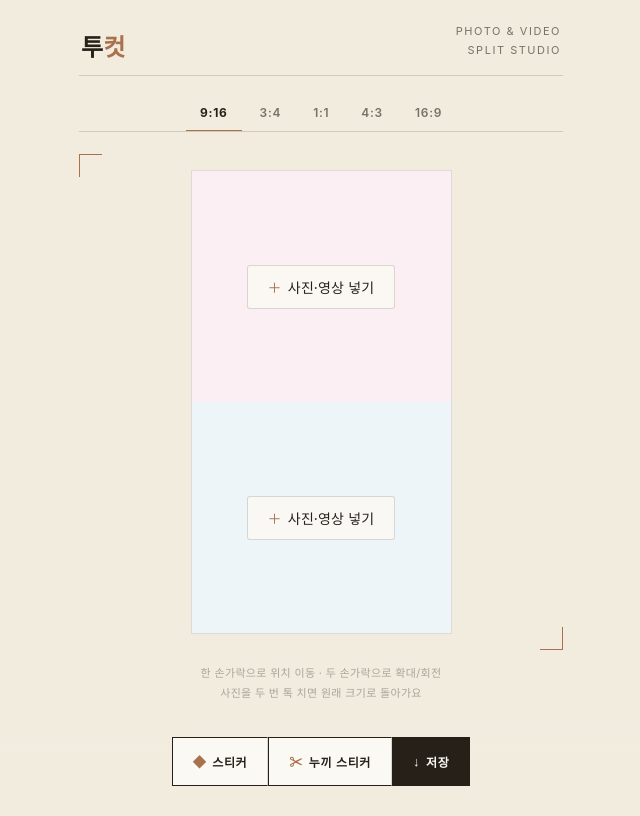
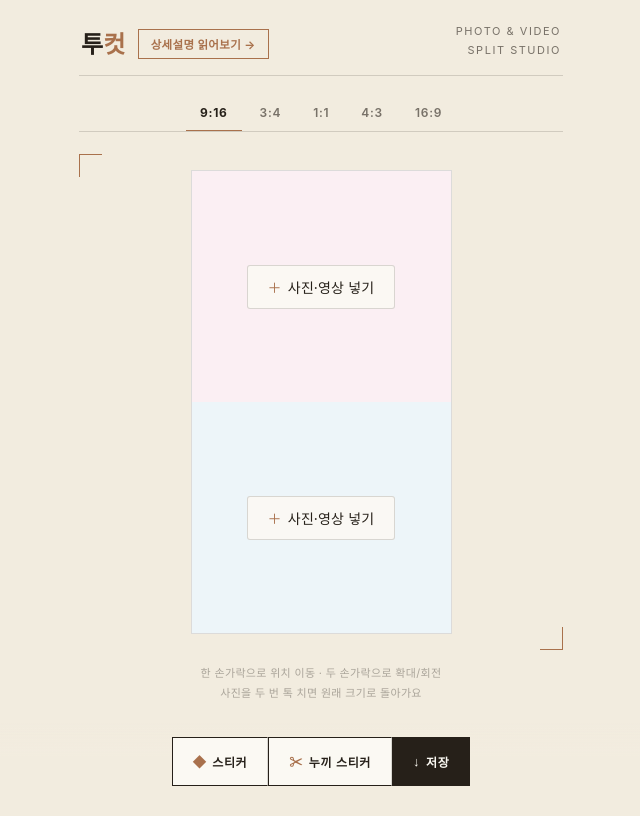
Before and after one commit to wodms118-tech/image-video-sticker, a plain HTML site: page index.html in a window 1280 px wide. Shown: the whole page, without its empty margins (319-959 px from the left). Drawn offline with Linux system fonts and the light colour scheme; a web font is replaced by a local one.

Commit message:
Add files via upload

```diff
--- a/index.html
+++ b/index.html
@@ -58,6 +58,11 @@ header{display:flex;align-items:flex-end;justify-content:space-between;padding:0
 .logo b{font-weight:700;color:var(--clay)}
 .tagline{font-size:10.5px;color:var(--ink-60);text-align:right;line-height:1.7;
   letter-spacing:.14em;text-transform:uppercase}
+
+.logo-row{display:flex;align-items:center;gap:12px;flex-wrap:wrap}
+.promo-tag{font-size:11.5px;font-weight:700;letter-spacing:.03em;color:var(--clay);
+  border:1px solid var(--clay);padding:6px 12px;text-decoration:none;white-space:nowrap}
+.promo-tag:active{background:var(--sand)}
 
 /* 인앱 브라우저 배너 */
 #inappBanner{display:none;background:var(--panel);border:1px solid var(--clay);border-radius:var(--r);padding:12px 14px;font-size:13px;
@@ -192,10 +197,12 @@ header{display:flex;align-items:flex-end;justify-content:space-between;padding:0
   <div id="inappBanner"><b>앱 안 브라우저에서 열렸어요</b>파일 저장이 막힐 수 있어요. 오른쪽 위 <b>⋯ 메뉴 → 다른 브라우저로 열기</b>(사파리/크롬)를 눌러주세요.</div>
 
   <header>
-    <span class="logo">투<b>컷</b></span>
+    <span class="logo-row">
+      <span class="logo">투<b>컷</b></span>
+      <a href="https://link.coupang.com/a/fyMXOPAsF2" target="_blank" rel="noopener" class="promo-tag">상세설명 읽어보기 →</a>
+    </span>
     <span class="tagline">Photo &amp; Video<br>Split Studio</span>
   </header>
-
   <div class="ratios" id="ratios"></div>
 
   <div class="stage-outer">
```
